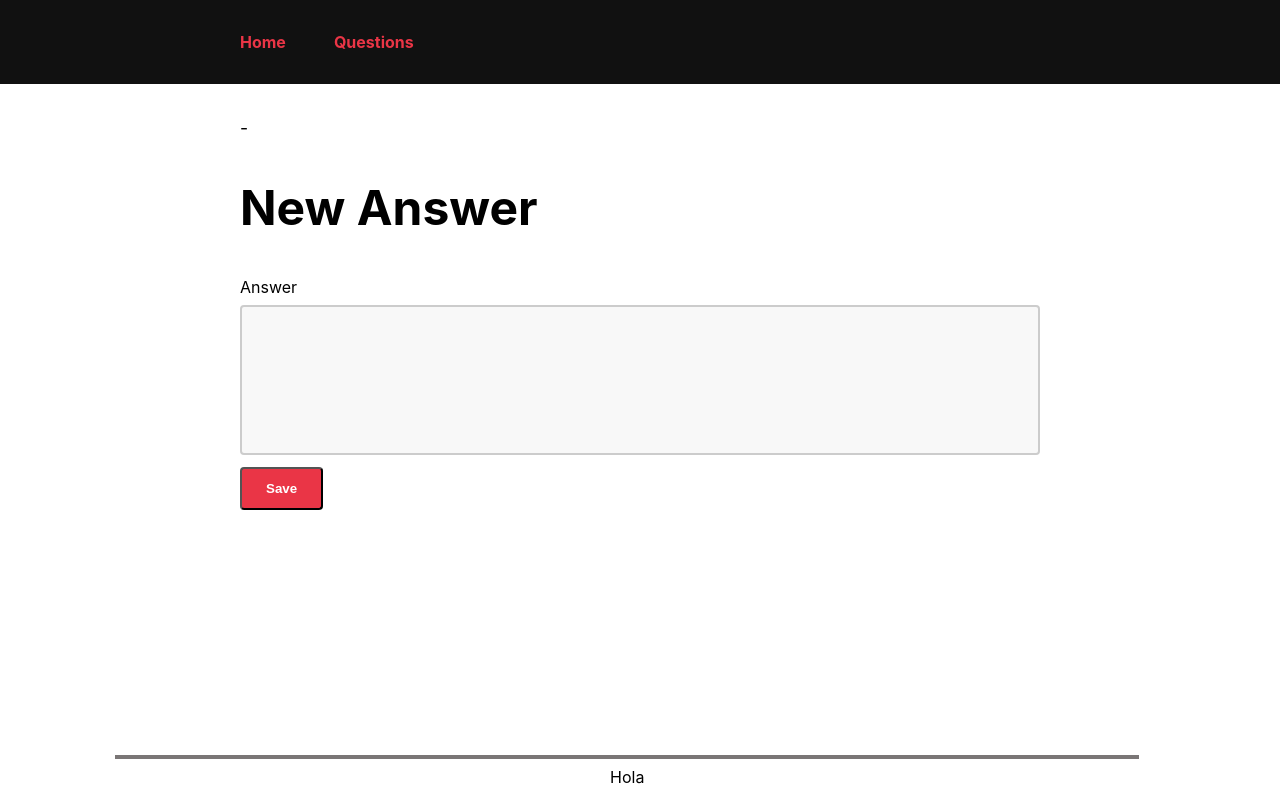
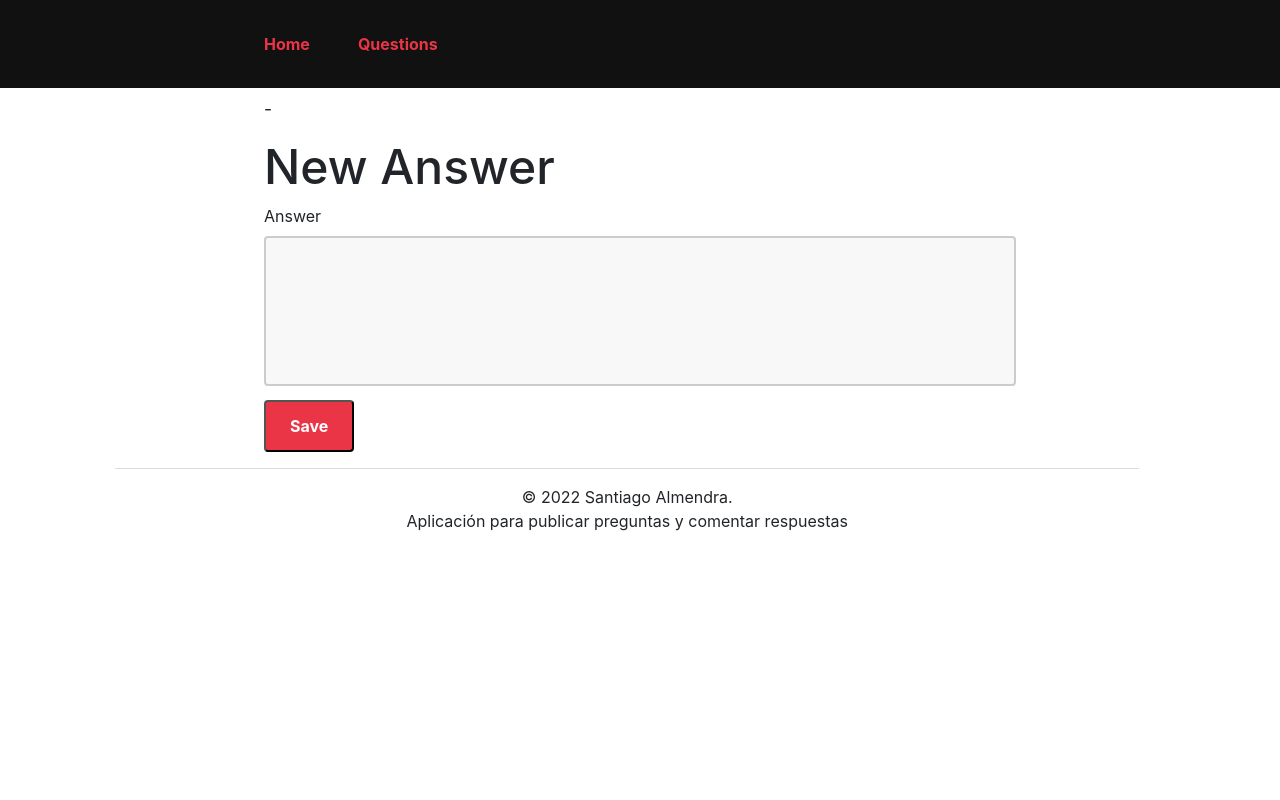
Before and after one commit to pSARq/petProjectAplicacionEmpresarial, a React (Create React App) app in the folder Front/: page /answer/1 in a window 1280 px wide. Built offline with nearby package versions, Linux system fonts and the light colour scheme; no server answers.

Commit message:
Se agregó footer

```diff
--- a/Front/public/index.html
+++ b/Front/public/index.html
@@ -11,6 +11,7 @@
     -->
 	<link rel="manifest" href="%PUBLIC_URL%/manifest.json">
 	<link rel="shortcut icon" href="%PUBLIC_URL%/favicon.ico">
+  <link href="https://cdn.jsdelivr.net/npm/bootstrap@5.1.3/dist/css/bootstrap.min.css" rel="stylesheet" integrity="sha384-1BmE4kWBq78iYhFldvKuhfTAU6auU8tT94WrHftjDbrCEXSU1oBoqyl2QvZ6jIW3" crossorigin="anonymous">
 	<!--
       Notice the use of %PUBLIC_URL% in the tags above.
       It will be replaced with the URL of the `public` folder during the build.
@@ -38,6 +39,7 @@
       To begin the development, run `npm start` or `yarn start`.
       To create a production bundle, use `npm run build` or `yarn build`.
     -->
+    <script src="https://cdn.jsdelivr.net/npm/bootstrap@5.1.3/dist/js/bootstrap.bundle.min.js" integrity="sha384-ka7Sk0Gln4gmtz2MlQnikT1wXgYsOg+OMhuP+IlRH9sENBO0LRn5q+8nbTov4+1p" crossorigin="anonymous"></script>
 </body>
 
 </html>
--- a/Front/src/actions/questionActions.js
+++ b/Front/src/actions/questionActions.js
@@ -1,4 +1,4 @@
-const URL_BASE = 'http://localhost:8080';
+const URL_BASE = 'https://back-aplicacion-empresarial.herokuapp.com';
 
 export const LOADING = 'LOADING'
 export const LOADED_SUCCESS = 'LOADED_SUCCESS'
--- a/Front/src/components/Footer.js
+++ b/Front/src/components/Footer.js
@@ -5,7 +5,8 @@
   return (
     <div className="footer">
         <hr></hr>
-      <center>Hola</center>
+        <center>&copy; 2022 Santiago Almendra.</center>
+        <center> Aplicación para publicar preguntas y comentar respuestas</center>
     </div>
   );
 }
--- a/Front/src/index.css
+++ b/Front/src/index.css
@@ -108,12 +108,10 @@
   .footer{
     margin: auto;
     width: 80%;
-    position: absolute;
-    bottom: 0;
+    position: relative;
     margin: 1% 9%;
   }
 
   .footer hr{
-    border: 2px solid;
     color: rgb(122, 118, 118);
   }
```
